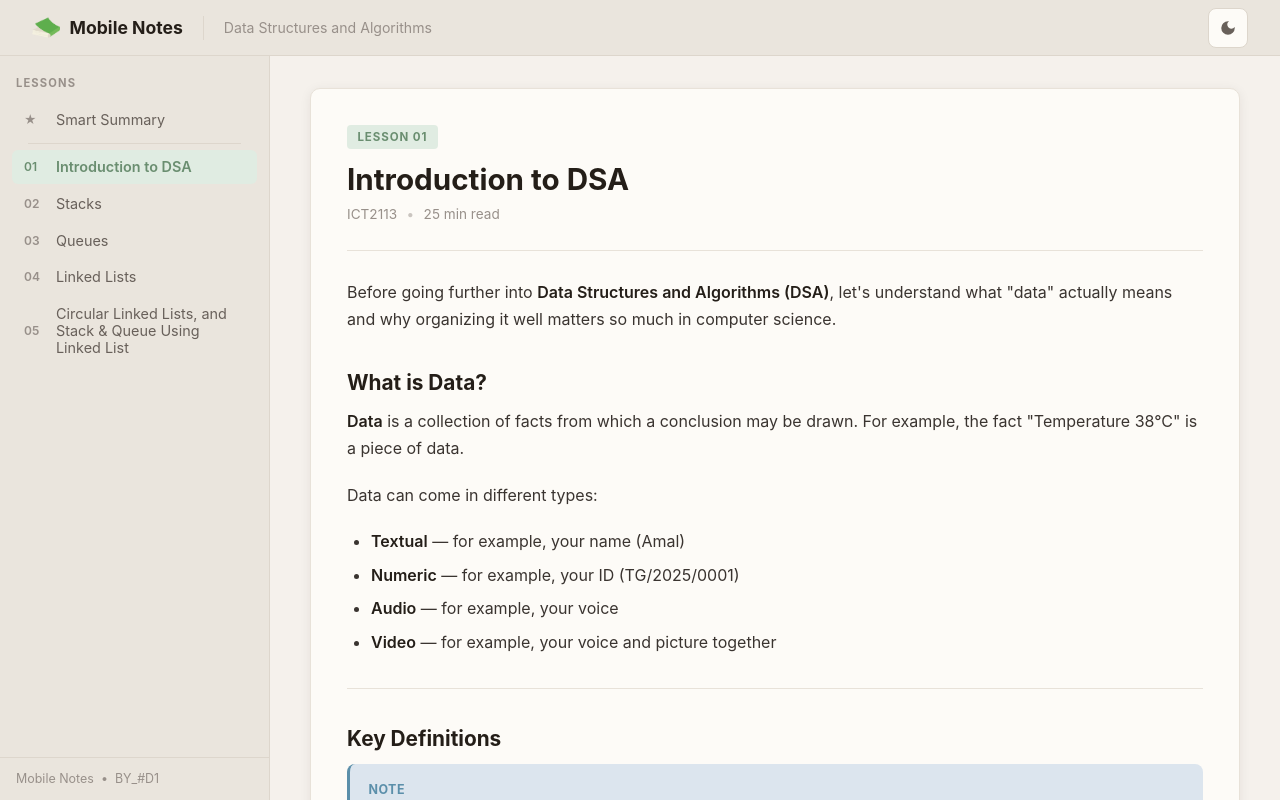
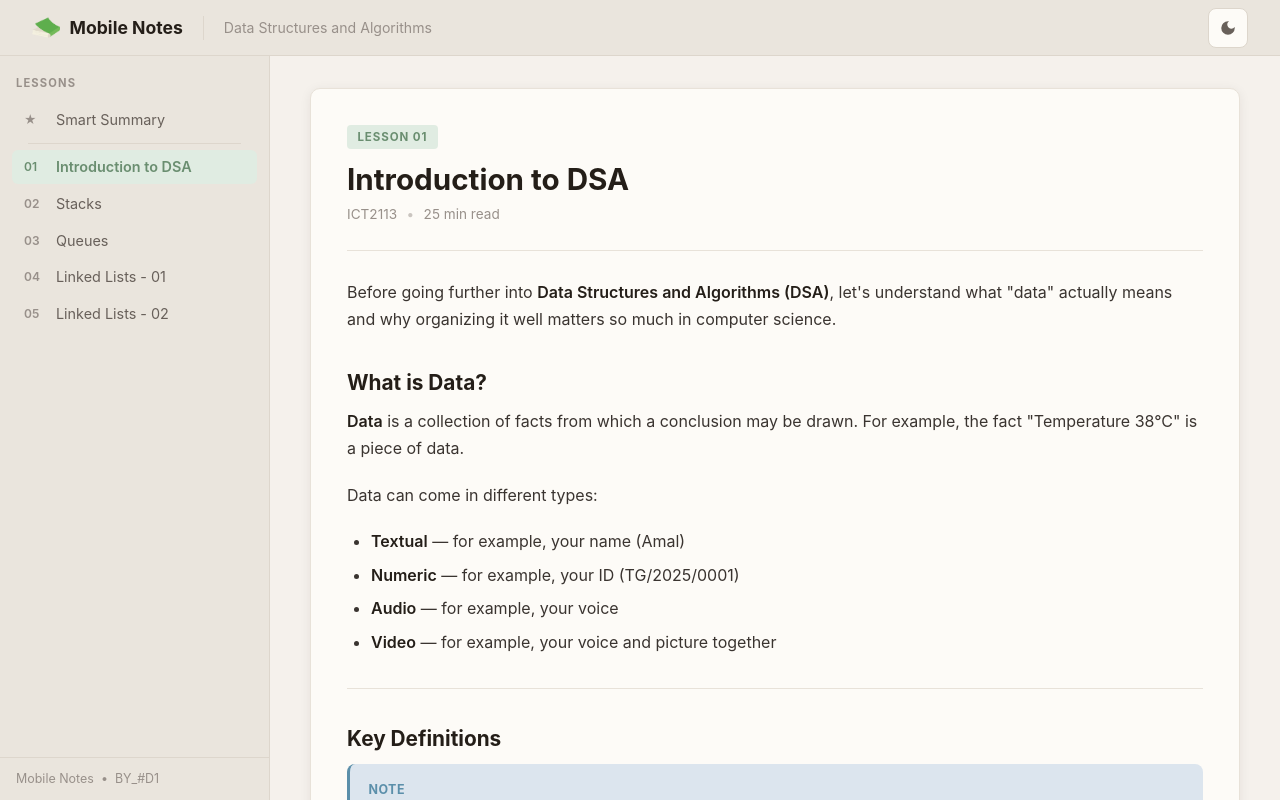
Before and after one commit to DasinduDilvan/MNotes, a React (Vite) app: page /ict2113 in a window 1280 px wide. Built offline with nearby package versions, Linux system fonts and the light colour scheme.

Commit message:
feat: Rename Linked Lists lessons for better organization

```diff
--- a/src/content/ict2113.js
+++ b/src/content/ict2113.js
@@ -1446,7 +1446,7 @@ Enqueue:                front =  2, rear =  1   [ 6 , 7 , 3 , 4 , 5 ]  ← Queue
 
 {
   id: 4,
-  title: 'Linked Lists',
+  title: 'Linked Lists - 01',
   content: `
     <span class="lesson-badge">LESSON 04</span>
     <h1>Linked Lists</h1>
@@ -2062,7 +2062,7 @@ else
 
 {
   id: 5,
-  title: 'Circular Linked Lists, and Stack & Queue Using Linked List',
+  title: 'Linked Lists - 02',
   content: `
     <span class="lesson-badge">LESSON 05</span>
     <h1>Circular Linked Lists, and Stack &amp; Queue Using Linked List</h1>
```
